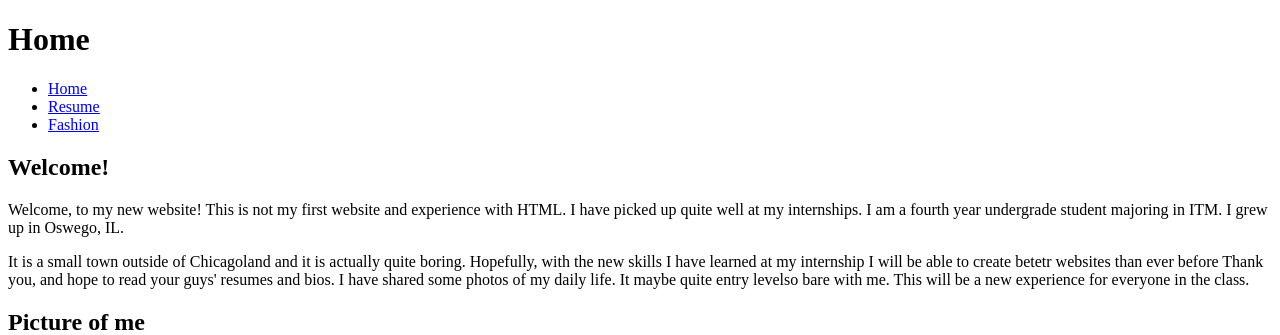
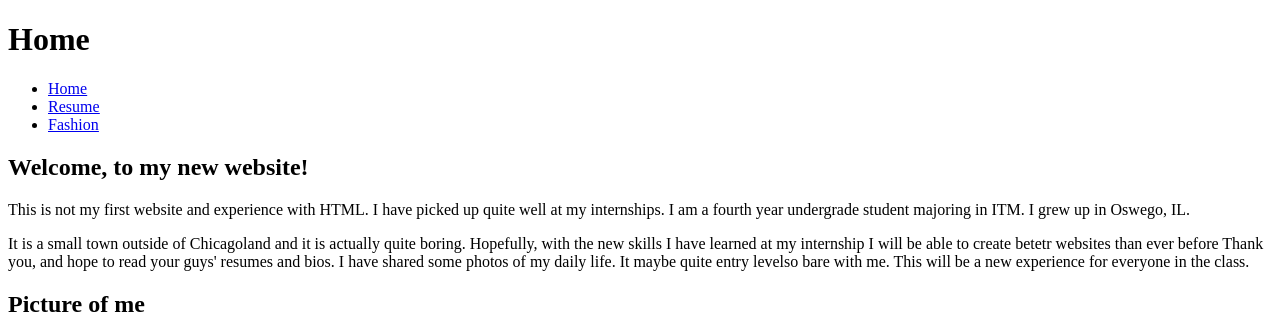
Before and after one commit to chicjoss/Project-Number-One-361, a plain HTML site: page index.html in a window 1280 px wide. Shown: the top 335 px of the page. Drawn offline with Linux system fonts and the light colour scheme.

Commit message:
Update index.html

```diff
--- a/index.html
+++ b/index.html
@@ -8,15 +8,15 @@
 </head>
 <body>
     <ul>
-        <li> <a href="#"><u> Home</u></a> </li>
-        <li> <a href="resume.html"><u>Resume</u></a> </li>
-        <li> <a href="fashion.html"><u>Fashion</u></a> </li>
+        <li> <a href="#"><u> Home </u></a> </li>
+        <li> <a href="resume.html"><u> Resume </u></a> </li>
+        <li> <a href="fashion.html"><u> Fashion </u></a> </li>
     </ul>
 
     <section>
-        <h1> Welcome! </h1>
+        <h2> Welcome, to my new website!  </h2>
         <p>
-            Welcome, to my new website! This is not my first website and experience with HTML.
+            This is not my first website and experience with HTML.
             I have picked up quite well at my internships. I am a fourth year undergrade student majoring in ITM. I grew up in
             Oswego, IL. </p>
             <p>It is a small town outside of Chicagoland and it is actually quite boring.
```
